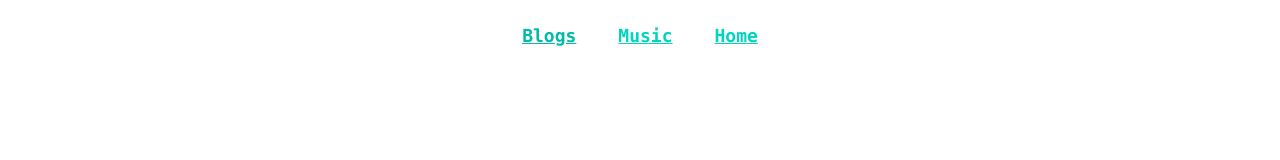
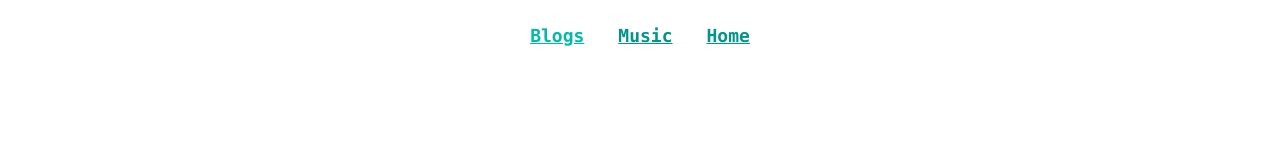
Before and after one commit to justizha/justizha-, a React (Vite) app: page /blog in a window 1280 px wide. Shown: the top 160 px of the page. Built offline with nearby package versions, Linux system fonts and the light colour scheme.

Commit message:
fix : color adjusmetn

```diff
--- a/src/components/MainContent.tsx
+++ b/src/components/MainContent.tsx
@@ -7,13 +7,13 @@ export default function MainContent() {
     <section className="grid place-items-center px-16 gap-3 pb-4">
       <Contact />
       <Link
-        className="btn btn-outline btn-warning sm:w-lg w-full text-lg"
+        className="btn btn-outline btn-accent sm:w-lg w-full text-lg"
         to={"/music"}
       >
         Music
       </Link>
       <Link
-        className="btn btn-outline btn-info sm:w-lg w-full text-lg"
+        className="btn btn-outline btn-accent sm:w-lg w-full text-lg"
         to={"/blog"}
       >
         Blogs
--- a/src/components/Navigation.tsx
+++ b/src/components/Navigation.tsx
@@ -1,25 +1,50 @@
-import { Link } from "react-router";
+import { Link, useLocation } from "react-router";
 
 export default function Nav() {
+  const location = useLocation();
+
   return (
     <header className="flex justify-center mt-4">
       <nav>
-        <ul className="flex gap-2 items-center font-mono">
+        <ul className="flex  items-center font-mono">
+          <i className="text-white">•</i>
           <li>
-            <Link to={"/blog"} className="btn text-lg btn-link text-teal-500">
+            <Link
+              to={"/blog"}
+              className={`btn text-lg btn-link ${
+                location.pathname === "/blog"
+                  ? "text-teal-500"
+                  : "text-teal-600 hover:text-teal-500"
+              }`}
+            >
               Blogs
             </Link>
           </li>
           <li>
-            <Link to={"/music"} className="btn text-lg btn-link text-teal-400">
+            <Link
+              to={"/music"}
+              className={`btn text-lg btn-link ${
+                location.pathname === "/music"
+                  ? "text-teal-500"
+                  : "text-teal-600 hover:text-teal-500"
+              }`}
+            >
               Music
             </Link>
           </li>
           <li>
-            <Link to={"/"} className="btn text-lg btn-link text-teal-400">
+            <Link
+              to={"/"}
+              className={`btn text-lg btn-link ${
+                location.pathname === "/"
+                  ? "text-teal-500"
+                  : "text-teal-600 hover:text-teal-500"
+              }`}
+            >
               Home
             </Link>
           </li>
+          <i className="text-white">•</i>
         </ul>
       </nav>
     </header>
--- a/src/main.tsx
+++ b/src/main.tsx
@@ -3,9 +3,9 @@ import { createRoot } from "react-dom/client";
 import { BrowserRouter, Route, Routes } from "react-router";
 import App from "./App.tsx";
 import Footer from "./components/Footer.tsx";
-import Page from "./pages/Page.tsx";
 import Blogs from "./pages/Blogs.tsx";
 import Simplicity from "./pages/blogs/Simplicity.tsx";
+import Page from "./pages/Page.tsx";
 
 const Music = lazy(() => import("./pages/Music.tsx"));
 
--- a/src/pages/Music.tsx
+++ b/src/pages/Music.tsx
@@ -101,7 +101,7 @@ export default function Music() {
       <div className="mx-auto p-4 max-w-2xl h-fit font-mono pb-16">
         {/* User Info Header */}
         {userInfo && (
-          <div className="bg-base-300/60 rounded p-6 shadow-md outline-teal-700 outline flex items-center max-w-2xl mx-auto mb-5">
+          <div className="bg-base-300/60 rounded p-6 shadow-md outline-teal-900 outline flex items-center max-w-2xl mx-auto mb-5">
             <img
               src={userInfo.image?.[2]?.["#text"] || "/default-avatar.png"}
               alt={userInfo.name}
@@ -156,14 +156,14 @@ export default function Music() {
         )}
 
         {/* Tabs */}
-        <div className="flex space-x-1 mb-4 bg-base-200 p-2 rounded border border-teal-700">
+        <div className="flex space-x-1 mb-4 bg-base-200 p-2 rounded border border-teal-900">
           <button
             type="button"
             onClick={() => setActiveTab("recent")}
             className={`flex-1 py-2 px-4 text-sm font-medium shadow rounded duration-500
               transition-colors ${
                 activeTab === "recent"
-                  ? "bg-base-100 text-gray-200 border border-teal-600"
+                  ? "bg-base-100 text-gray-200 border border-teal-700"
                   : "text-gray-300 hover:text-gray-200"
               }`}
           >
@@ -174,7 +174,7 @@ export default function Music() {
             onClick={() => setActiveTab("toptracks")}
             className={`flex-1 py-2 px-4 text-sm font-medium shadow rounded duration-500 transition-colors  ${
               activeTab === "toptracks"
-                ? "bg-base-100 text-gray-300 border border-teal-600"
+                ? "bg-base-100 text-gray-300 border border-teal-700"
                 : "text-gray-300 hover:text-gray-200"
             }`}
           >
@@ -185,7 +185,7 @@ export default function Music() {
             onClick={() => setActiveTab("topartists")}
             className={`flex-1 py-2 px-4 text-sm font-medium shadow rounded duration-500 transition-colors ${
               activeTab === "topartists"
-                ? "bg-base-100 text-gray-200 shadow-sm border border-teal-600  "
+                ? "bg-base-100 text-gray-200 shadow-sm border border-teal-700  "
                 : "text-gray-300 hover:text-gray-200"
             }`}
           >
@@ -197,8 +197,8 @@ export default function Music() {
         <section className="h-[26rem] overflow-y-auto">
           {/* Recent Tracks */}
           {activeTab === "recent" && (
-            <div className="px-3 pt-3 bg-base-200 rounded border border-teal-700">
-              <h2 className="text-xl font-semibold">Recent Tracks</h2>
+            <div className="px-3 pt-3 bg-base-200 rounded border border-teal-900">
+              <h2 className="text-xl font-semibold px-4">Recent Tracks</h2>
               {recentTracks.map((track, index) => (
                 <div
                   key={`recent-${
@@ -208,11 +208,16 @@ export default function Music() {
                   className={`flex items-center p-4 bg-base-200 shadow-md
                     ${index <= 9 ? ` border-b border-teal-900` : ``}`}
                 >
+                  <div className="w-8 h-9 flex items-center justify-center bg-base-100 rounded-lg mr-4 text-sm font-medium">
+                    {index + 1}
+                  </div>
                   <div className="flex-1">
                     <h3 className="font-medium">{track.name}</h3>
                     <p className="text-sm">by {track.artist["#text"]}</p>
                     {track.album?.["#text"] && (
-                      <p className="text-sm"> {track.album["#text"]}</p>
+                      <p className="text-sm truncate max-w-[15rem]">
+                        {track.album["#text"]}
+                      </p>
                     )}
                   </div>
                   {track["@attr"]?.nowplaying ? (
@@ -232,8 +237,8 @@ export default function Music() {
 
           {/* Top Tracks */}
           {activeTab === "toptracks" && (
-            <div className="px-3 pt-3 bg-base-200 rounded border border-teal-700">
-              <h2 className="text-xl font-semibold mb-4">
+            <div className="px-3 pt-3 bg-base-200 rounded border border-teal-900">
+              <h2 className="text-xl font-semibold mb-4 px-4">
                 Top Tracks (This Month)
               </h2>
               {topTracks.map((track, index) => (
@@ -275,8 +280,8 @@ export default function Music() {
 
           {/* Top Artists */}
           {activeTab === "topartists" && (
-            <div className="px-3 pt-3 bg-base-200 rounded border border-teal-700">
-              <h2 className="text-xl font-semibold mb-4">
+            <div className="px-3 pt-3 bg-base-200 rounded border border-teal-900">
+              <h2 className="text-xl font-semibold mb-4 px-4">
                 Top Artists (This Month)
               </h2>
               {topArtists.map((artist, index) => (
```
